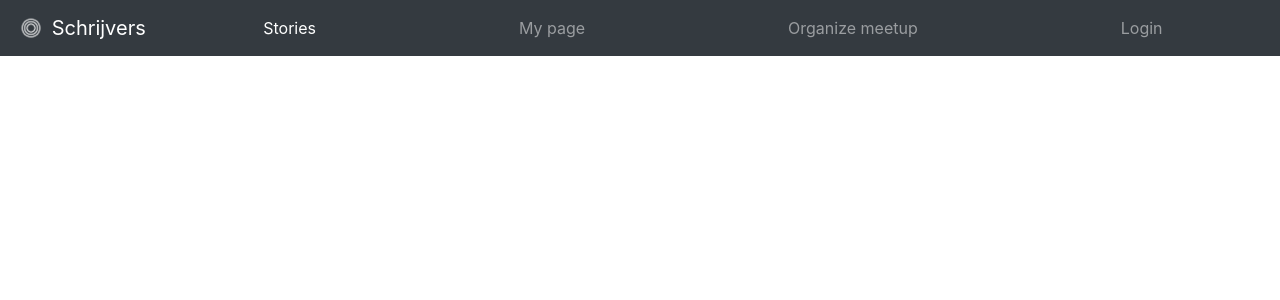
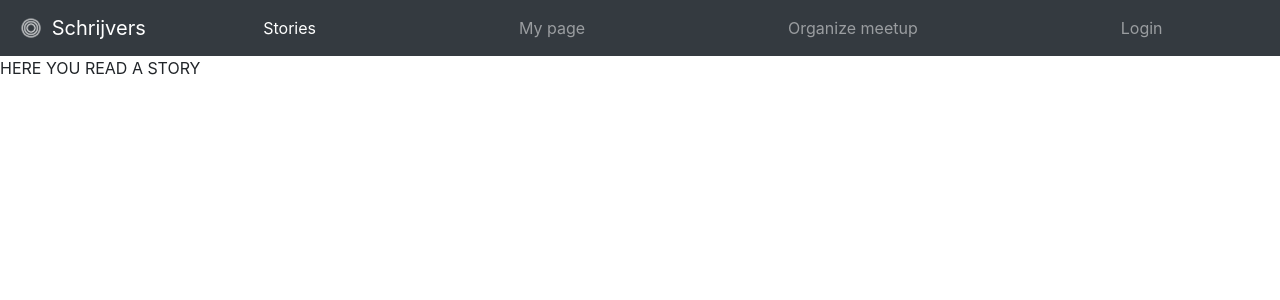
Before and after one commit to JasonNelemans/schrijvers-client, a React (Create React App) app: page /stories/1 in a window 1280 px wide. Shown: the top 300 px of the page. Built offline with nearby package versions, Linux system fonts and the light colour scheme; no server answers.

Commit message:
wired up simple ReadStory page

```diff
--- a/src/App.js
+++ b/src/App.js
@@ -14,6 +14,7 @@ import { getUserWithStoredToken } from "./store/user/actions";
 import { Jumbotron } from "react-bootstrap";
 import StoryList from "./pages/StoryList";
 import LandingPage from './pages/LandingPage';
+import ReadStory from "./pages/ReadStory";
 
 const Other = () => (
   <Jumbotron>
@@ -37,7 +38,7 @@ function App() {
       <Switch>
         <Route exact path="/" component={LandingPage} />
         <Route exact path="/stories" component={StoryList} />
-        <Route path="/stories/:id" />
+        <Route path="/stories/:id" component={ReadStory} />
         <Route path="/other" component={Other} />
         <Route path="/signup" component={SignUp} />
         <Route path="/login" component={Login} />
--- /dev/null
+++ b/src/pages/ReadStory/index.js
@@ -0,0 +1,9 @@
+import React from 'react';
+
+export default function ReadStory() {
+  return (
+    <div className='read-story'>
+      HERE YOU READ A STORY
+    </div>
+  )
+}
--- a/src/pages/StoryList/index.js
+++ b/src/pages/StoryList/index.js
@@ -11,6 +11,7 @@ export default function StoryList() {
   const stories = useSelector(selectStories);
 
   useEffect(() => {
+    if(stories.length !== 0) return;
     dispatch(fetchStories())
   },
   [dispatch])
```
